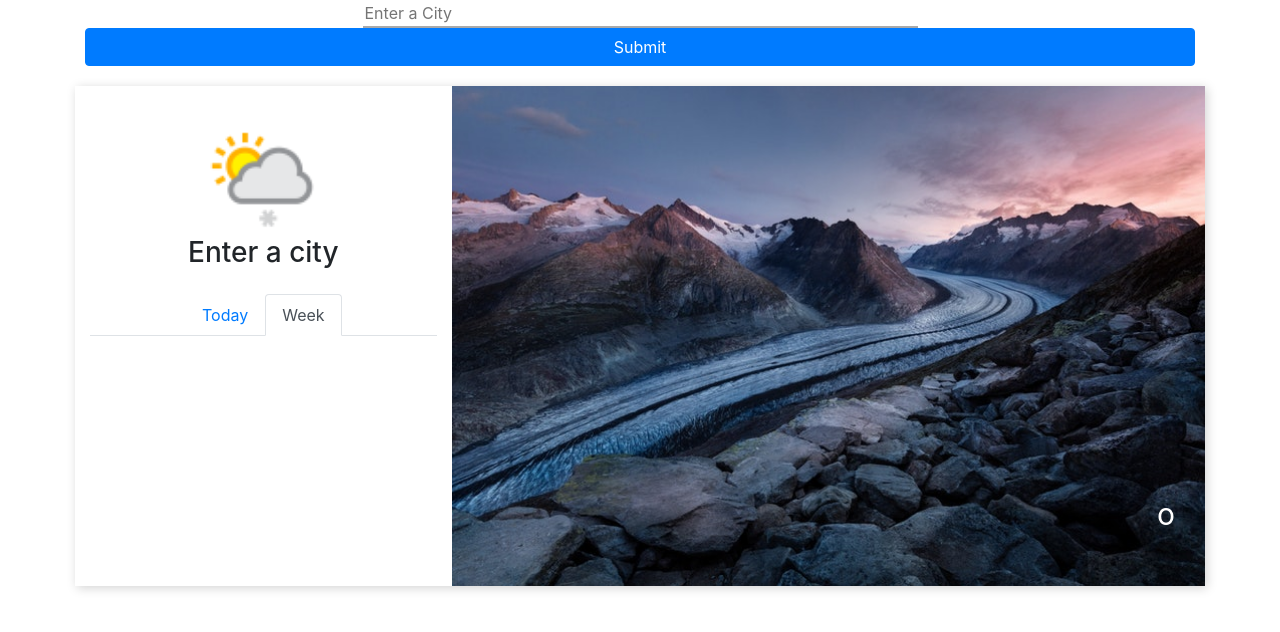
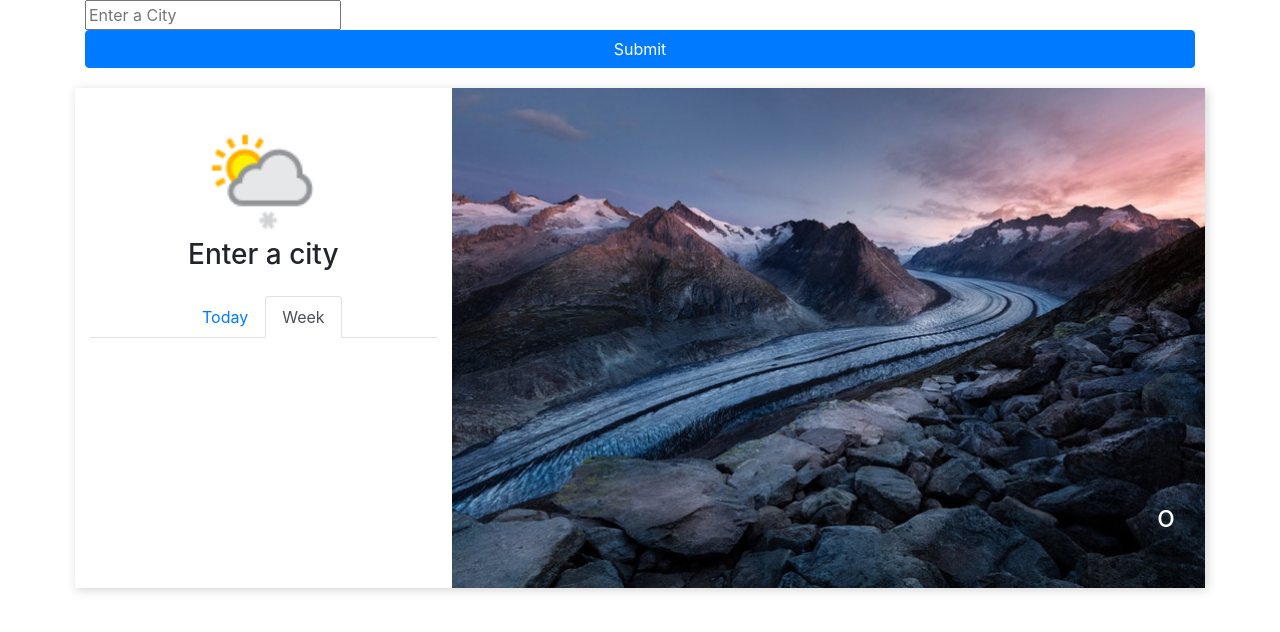
Before and after one commit to ujwalsinghania/weather-app, a React (Create React App) app: page / in a window 1280 px wide. Shown: the top 632 px of the page. Built offline with nearby package versions, Linux system fonts and the light colour scheme; the HTML template or start-up script is replaced by a standard one.

Commit message:
weather app

```diff
--- a/src/City.js
+++ b/src/City.js
@@ -22,7 +22,7 @@ class City extends Component{
     render() {
        return (
            <Container>
-               <form onSubmit={this.sendCity}>
+               <form onSubmit={this.sendCity} className={"form-inline"}>
                    <input type={"text"} name={"city"} onChange={this.handleChange} className={"input-style"} placeholder={"Enter a City"}/><br />
                    <input type="submit" className={"btn btn-primary btn-block"}/>
                </form>
--- a/src/weather.css
+++ b/src/weather.css
@@ -48,8 +48,8 @@ width: 100%;
     font-size: 30px;
 }
 
-.input-style{
+/*.input-style{
     border: none;
     border-bottom: 2px solid darkgray;
     width: 50%;
-}
+}*/
```
